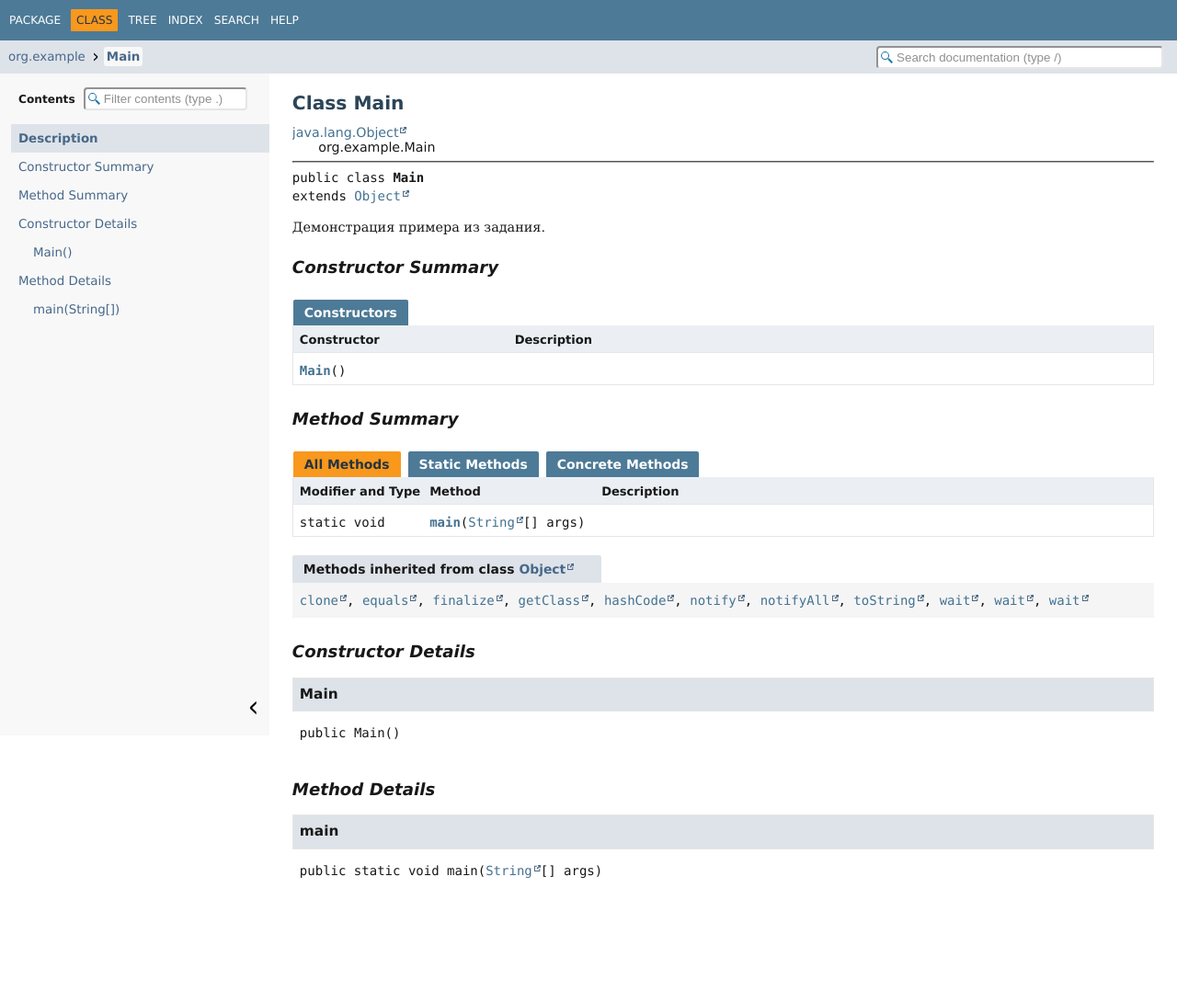
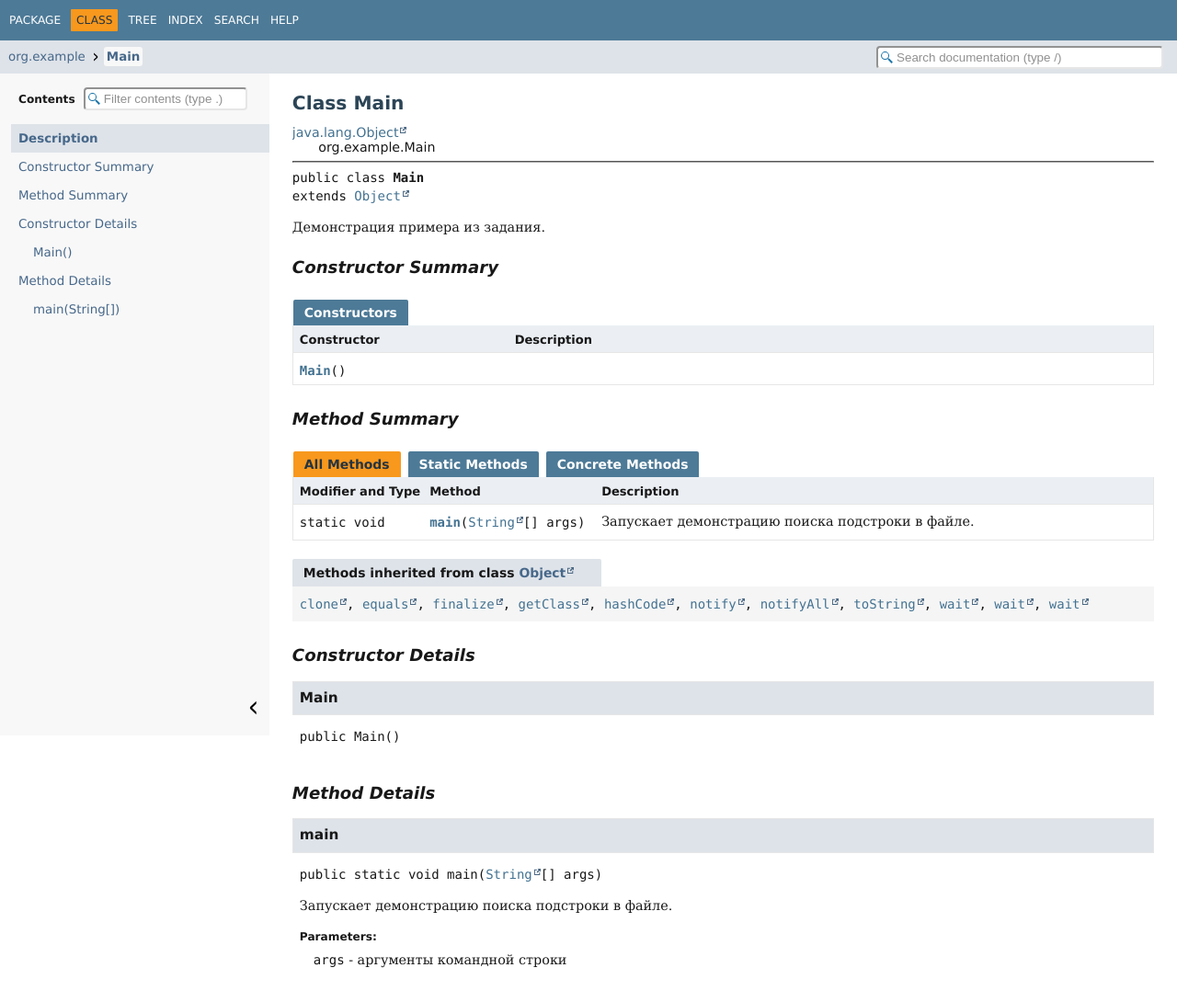
Before and after one commit to mikhailmedwedev/OOP, a plain HTML site: page Task_1_3_1/org/example/Main.html in a window 1280 px wide. Shown: the whole page at 92% size. Before the commit the page ends 1005 px from the top, so only its background shows below. Drawn offline with Linux system fonts and the light colour scheme.

Commit message:
Deploying to gh-pages from @ mikhailmedwedev/OOP@c6adc0c9a2183a15c31f7d90e1556bf9cf4c92b2 🚀

```diff
--- a/Task_1_3_1/org/example/Main.html
+++ b/Task_1_3_1/org/example/Main.html
@@ -111,7 +111,9 @@ loadScripts(document, 'script');</script>
 <div class="table-header col-last">Description</div>
 <div class="col-first even-row-color method-summary-table method-summary-table-tab1 method-summary-table-tab4"><code>static void</code></div>
 <div class="col-second even-row-color method-summary-table method-summary-table-tab1 method-summary-table-tab4"><code><a href="#main(java.lang.String%5B%5D)" class="member-name-link">main</a><wbr>(<a href="https://docs.oracle.com/en/java/javase/25/docs/api/java.base/java/lang/String.html" title="class or interface in java.lang" class="external-link">String</a>[]&nbsp;args)</code></div>
-<div class="col-last even-row-color method-summary-table method-summary-table-tab1 method-summary-table-tab4">&nbsp;</div>
+<div class="col-last even-row-color method-summary-table method-summary-table-tab1 method-summary-table-tab4">
+<div class="block">Запускает демонстрацию поиска подстроки в файле.</div>
+</div>
 </div>
 </div>
 </div>
@@ -150,6 +152,11 @@ loadScripts(document, 'script');</script>
 <h3>main</h3>
 <div class="horizontal-scroll">
 <div class="member-signature"><span class="modifiers">public static</span>&nbsp;<span class="return-type">void</span>&nbsp;<span class="element-name">main</span><wbr><span class="parameters">(<a href="https://docs.oracle.com/en/java/javase/25/docs/api/java.base/java/lang/String.html" title="class or interface in java.lang" class="external-link">String</a>[]&nbsp;args)</span></div>
+<div class="block">Запускает демонстрацию поиска подстроки в файле.</div>
+<dl class="notes">
+<dt>Parameters:</dt>
+<dd><code>args</code> - аргументы командной строки</dd>
+</dl>
 </div>
 </section>
 </li>
```
Also changed, not shown: Task_1_3_1/index-all.html (+3 -1 lines).
